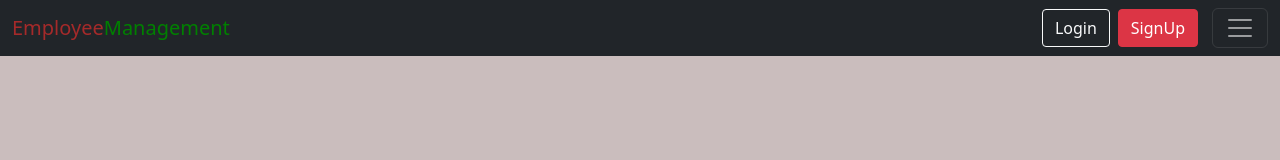
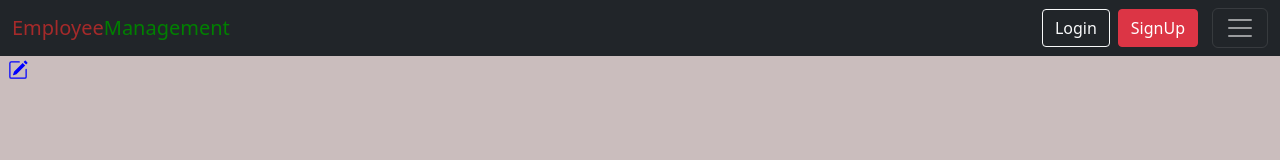
Before and after one commit to Soumadip-cmd/Employee-Management-EMS-, a React (Create React App) app: page /editStaff in a window 1280 px wide. Shown: the top 160 px of the page. Built offline with nearby package versions, Linux system fonts and the light colour scheme; no server answers.

Commit message:
Revert "create reference"
This reverts commit 335e57a4ae5164953cf1e0b59200b899ea19cfc8.

```diff
--- a/src/App.js
+++ b/src/App.js
@@ -7,7 +7,7 @@ import {
   BrowserRouter as Router,
   Switch,
   Route,
-
+  Redirect,
 } from "react-router-dom";
 import Myleave from "./components/Myleave";
 import ApplyLeave from "./components/ApplyLeave";
@@ -20,6 +20,8 @@ import ManageStaff from "./components/Staff/ManageStaff";
 import Login from "./components/Login/Login";
 import Signup from "./components/Signup/Signup";
 import Error from "./components/Login/Error";
+import StaffList from "./components/Staff/StaffList";
+import EditStaff from "./components/Staff/EditStaff";
 import { useHistory } from "react-router-dom";
 
 function App() {
@@ -78,7 +80,9 @@ function App() {
           <Route exact path="/manageStaff">
             <ManageStaff />
           </Route>
-
+          <Route exact path="/editStaff">
+            <EditStaff />
+          </Route>
           <Route exact path="/leavehistory">
             <Myleave />
           </Route>
--- a/src/components/Staff/EditStaff.js
+++ b/src/components/Staff/EditStaff.js
@@ -83,7 +83,6 @@ export default function EditStaff() {
       }));
     }
   };
-  const refcls = useRef(null);
   //update the staff forms
   const handleSubmit = async (e) => {
     e.preventDefault();
@@ -122,13 +121,15 @@ export default function EditStaff() {
     };
     let oldUserdata = [...user, currentUserFormData];
     setUser(oldUserdata);
-    refcls.current.click();
     console.log(formData);
   };
 
+  const refcls = useRef(null);
 
-
-
+  // const updateData = () => {
+  //   refcls.current.click();
+  //   // navigate.push(`/editStaff/${user._id}`)
+  // };
   return (
     <>
       <svg
```
